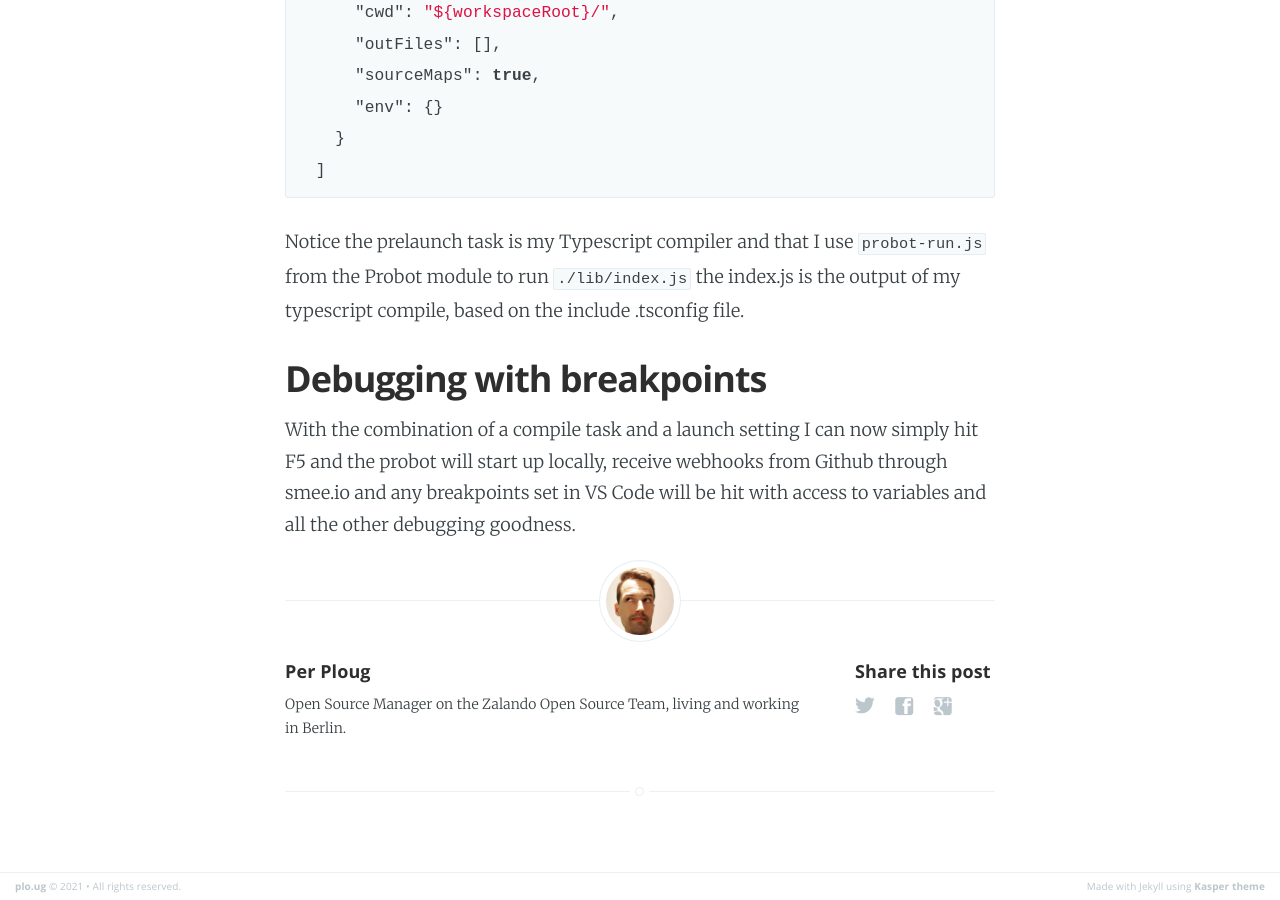
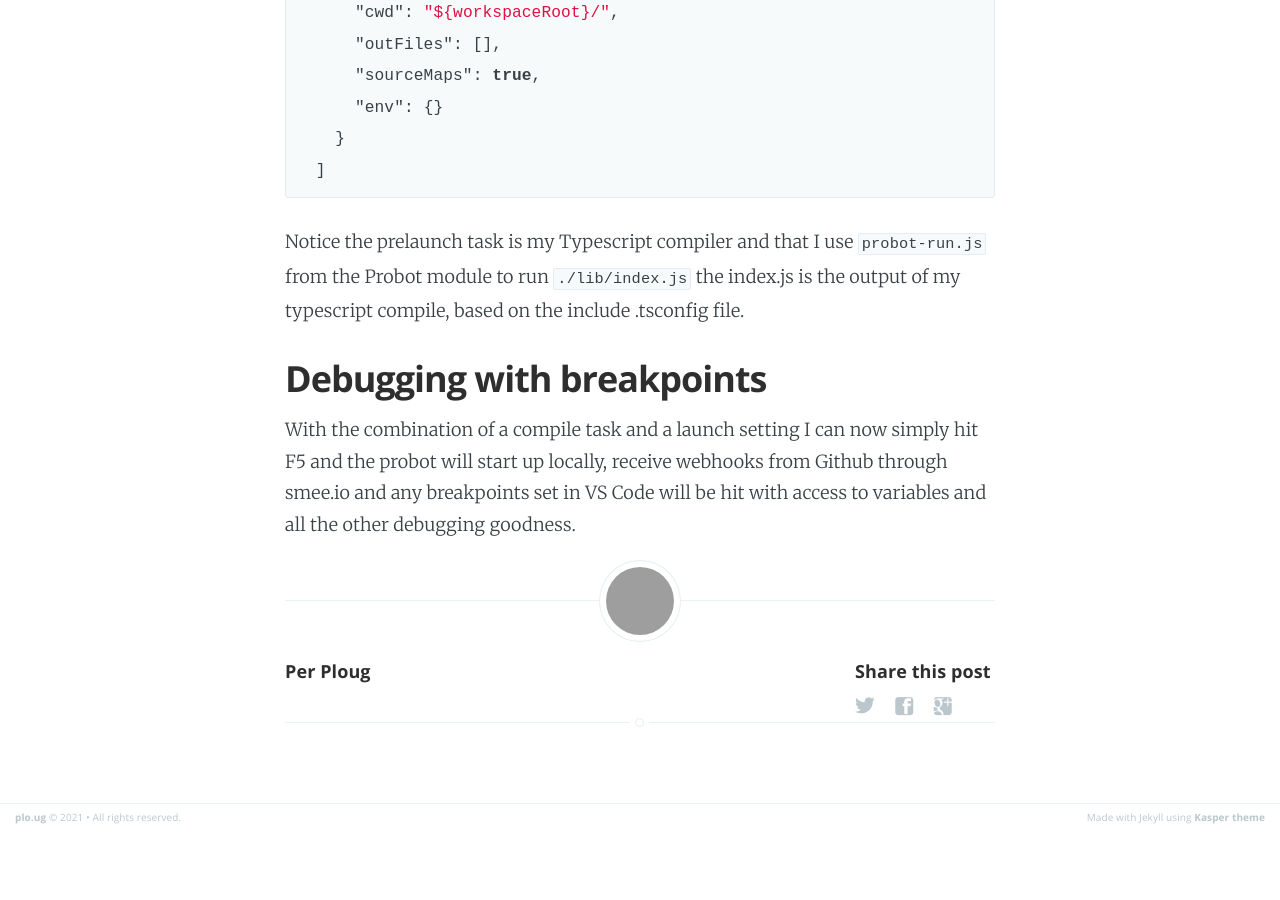
Before and after one commit to perploug/perploug.github.io, a Jekyll site: the page built from _posts/2018-09-28-Debugging-Probot-With-Visual-Studio-Code.md, in a window 1280 px wide and 900 px high, scrolled down 1711 px. Built offline with Jekyll 4.4.1, drawn with Linux system fonts in a browser that asks for light colours; after the commit the page ends 2542 px from its top, so only the background shows below that; grey boxes are pictures that could not be loaded.

Commit message:
Update post.html
Signed-off-by: Per Ploug <per.ploug@zalando.de>

```diff
--- a/_layouts/post.html
+++ b/_layouts/post.html
@@ -64,16 +64,16 @@ post_class: post-template
             <!-- If we want to display author's name and bio -->
             {% if site.author %}
                 <figure class="author-image">
-                    <a class="img" href="{{ site.baseurl }}" style="background-image: url(/assets/images/profile.jpg)">
+                    <a class="img" href="{{ site.baseurl }}" style="background-image: url(https://avatars.githubusercontent.com/u/1492043?v=4)">
                     <span class="hidden">{{site.author}}'s Picture</span></a>
                 </figure>
                 <section class="author">
                     <!-- Author Name -->
                     <h4> {{ site.author }} </h4>
-                    <!-- Author Bio -->
+                    <!-- Author Bio
                     <p>
                         Open Source Manager on the Zalando Open Source Team, living and working in Berlin.
-                    </p>
+                    </p> -->
                 </section>
             {% endif %}
 
```
